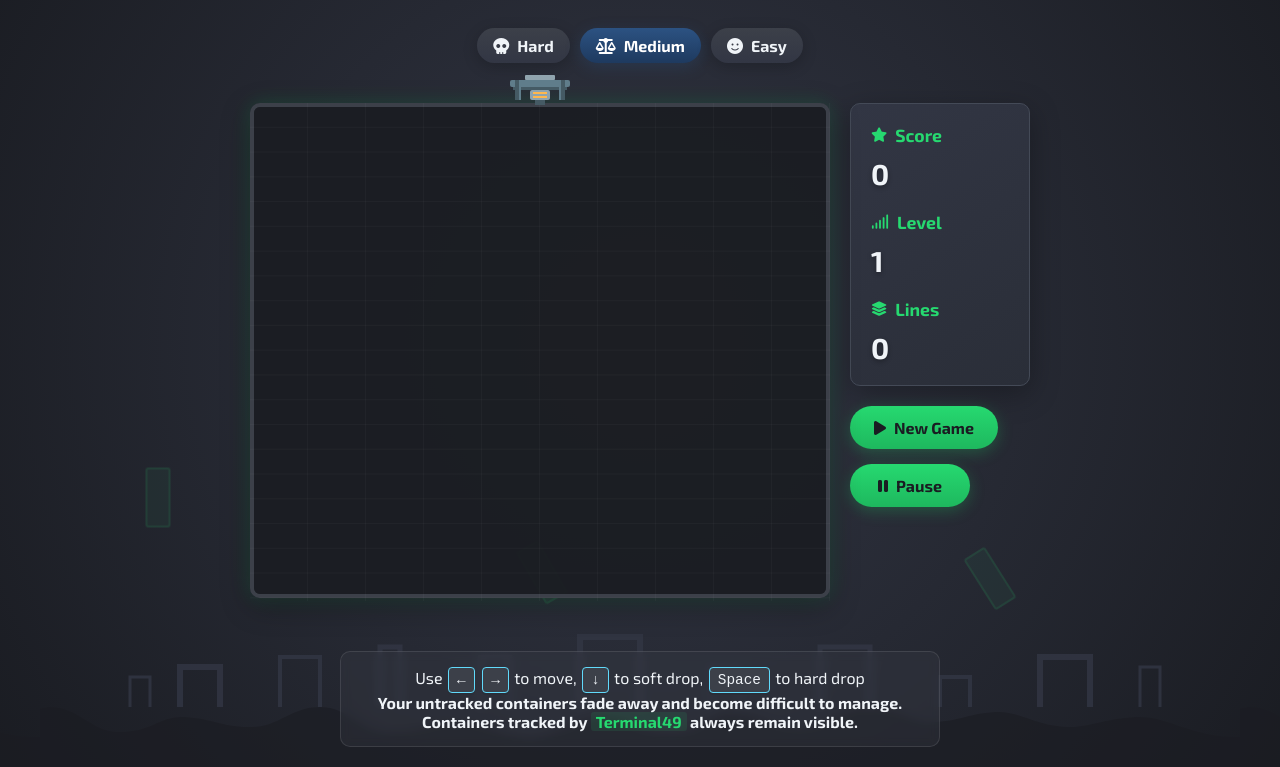
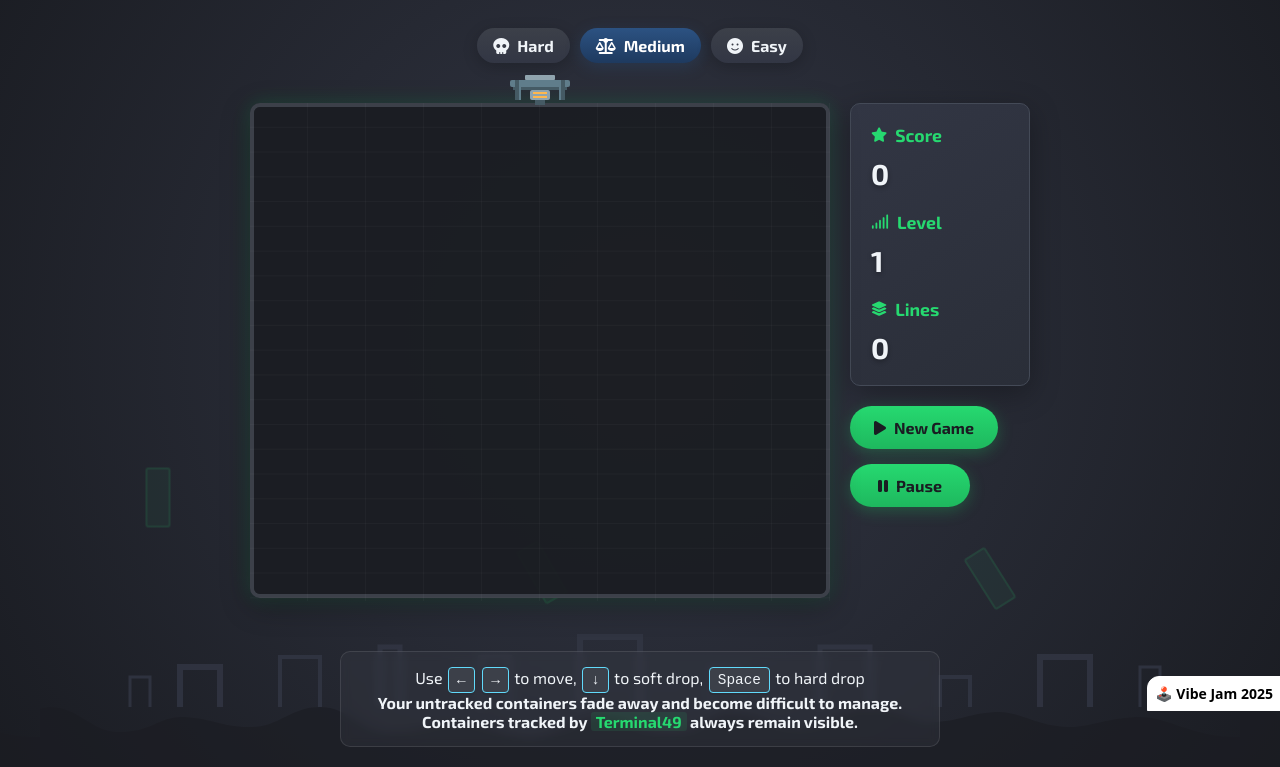
Before and after one commit to SylvainGravejat/SylvainGravejat.github.io, a plain HTML site: page terminal49_container_stacker_game.html in a window 1280 px wide. Shown: the part 90-857 px from the top of the page. Drawn offline with Linux system fonts and the light colour scheme.

Commit message:
Add Vibe Jam 2025 link

```diff
--- a/terminal49_container_stacker_game.html
+++ b/terminal49_container_stacker_game.html
@@ -453,6 +453,9 @@
 
     <!-- Port background silhouette -->
     <div class="port-background"></div>
+
+    <!-- Vibe Jam 2025 -->
+    <a target="_blank" href="https://jam.pieter.com" style="font-family: 'system-ui', sans-serif; position: fixed; bottom: -1px; right: -1px; padding: 7px; font-size: 14px; font-weight: bold; background: #fff; color: #000; text-decoration: none; z-index: 10; border-top-left-radius: 12px; z-index: 10000; border: 1px solid #fff;">🕹️ Vibe Jam 2025</a>
 
     <div class="main-container">
         <h1>Terminal49 Container Stacker</h1>
```
